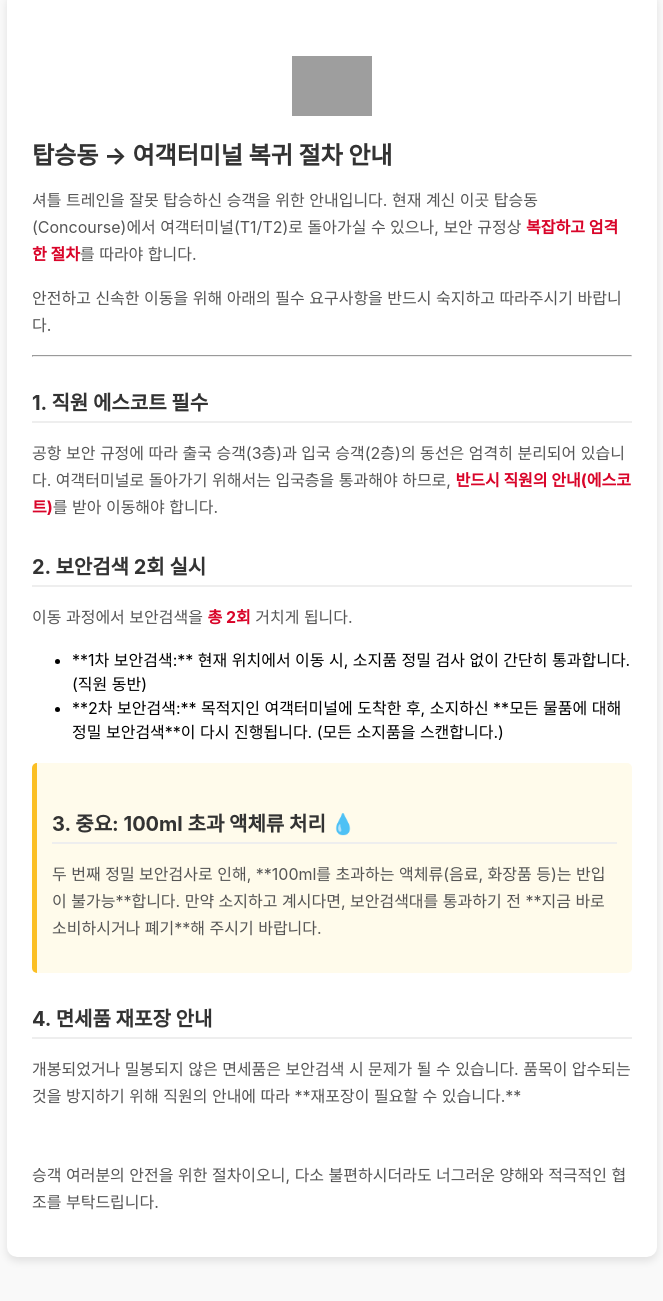
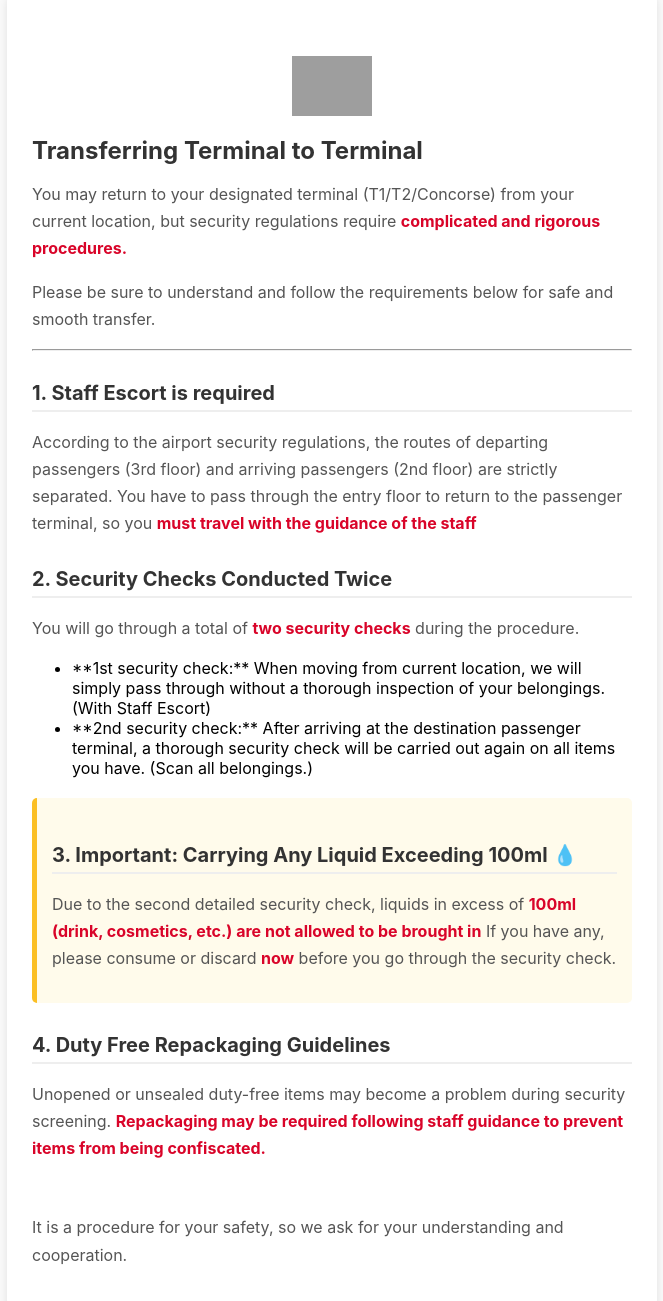
Before and after one commit to junjaeyoon-boop/ICN-Instructions-for-returning-to-terminal, a plain HTML site: page index.html in a window 1280 px wide. Shown: the part 34-1335 px from the top of the page, without its empty margins (308-971 px from the left). Drawn offline with Linux system fonts and the light colour scheme; grey boxes are pictures that could not be loaded.

Commit message:
Update language changge index.html
영어로 변환

```diff
--- a/index.html
+++ b/index.html
@@ -1,5 +1,5 @@
 <!DOCTYPE html>
-<html lang="ko">
+<html lang="en">
 <head>
     <meta charset="UTF-8">
 
@@ -76,7 +76,7 @@
         <script type="text/javascript">
             function googleTranslateElementInit() {
                 new google.translate.TranslateElement({
-                    pageLanguage: 'ko', // 원본 페이지 언어는 한국어
+                    pageLanguage: 'en', // 원본 페이지 언어는 한국어
                     // ★ 핵심 수정: 레이아웃을 VERTICAL로 변경하여 스크롤 활성화 ★
                     layout: google.translate.TranslateElement.InlineLayout.VERTICAL,
                     autoDisplay: true,
@@ -87,34 +87,34 @@
         <script type="text/javascript" src="//translate.google.com/translate_a/element.js?cb=googleTranslateElementInit"></script>
         <img src="https://www.airport.kr/sites/co_ko/images/sub/symbol-mark.jpg" alt="공항 안내 아이콘">
 
-        <h1>탑승동 → 여객터미널 복귀 절차 안내</h1>
+        <h1>Transferring Terminal to Terminal</h1>
 
-        <p>셔틀 트레인을 잘못 탑승하신 승객을 위한 안내입니다. 현재 계신 이곳 탑승동(Concourse)에서 여객터미널(T1/T2)로 돌아가실 수 있으나, 보안 규정상 <strong>복잡하고 엄격한 절차</strong>를 따라야 합니다.</p>
+        <p>You may return to your designated terminal (T1/T2/Concorse) from your current location, but security regulations require <strong>complicated and rigorous procedures.</strong></p>
 
-        <p>안전하고 신속한 이동을 위해 아래의 필수 요구사항을 반드시 숙지하고 따라주시기 바랍니다.</p>
+        <p>Please be sure to understand and follow the requirements below for safe and smooth transfer.</p>
 
         <hr>
 
-        <h2>1. 직원 에스코트 필수</h2>
-        <p>공항 보안 규정에 따라 출국 승객(3층)과 입국 승객(2층)의 동선은 엄격히 분리되어 있습니다. 여객터미널로 돌아가기 위해서는 입국층을 통과해야 하므로, <strong>반드시 직원의 안내(에스코트)</strong>를 받아 이동해야 합니다.</p>
+        <h2>1. Staff Escort is required</h2>
+        <p>According to the airport security regulations, the routes of departing passengers (3rd floor) and arriving passengers (2nd floor) are strictly separated. You have to pass through the entry floor to return to the passenger terminal, so you <strong>must travel with the guidance of the staff</strong></p>
 
-        <h2>2. 보안검색 2회 실시</h2>
-        <p>이동 과정에서 보안검색을 <strong>총 2회</strong> 거치게 됩니다.</p>
+        <h2>2. Security Checks Conducted Twice</h2>
+        <p>You will go through a total of <strong>two security checks</strong> during the procedure.</p>
         <ul>
-            <li>**1차 보안검색:** 현재 위치에서 이동 시, 소지품 정밀 검사 없이 간단히 통과합니다. (직원 동반)</li>
-            <li>**2차 보안검색:** 목적지인 여객터미널에 도착한 후, 소지하신 **모든 물품에 대해 정밀 보안검색**이 다시 진행됩니다. (모든 소지품을 스캔합니다.)</li>
+            <li>**1st security check:** When moving from current location, we will simply pass through without a thorough inspection of your belongings. (With Staff Escort)</li>
+            <li>**2nd security check:** After arriving at the destination passenger terminal, a thorough security check will be carried out again on all items you have. (Scan all belongings.)</li>
         </ul>
 
         <div class="warning-box">
-            <h2>3. 중요: 100ml 초과 액체류 처리 💧</h2>
-            <p>두 번째 정밀 보안검사로 인해, **100ml를 초과하는 액체류(음료, 화장품 등)는 반입이 불가능**합니다. 만약 소지하고 계시다면, 보안검색대를 통과하기 전 **지금 바로 소비하시거나 폐기**해 주시기 바랍니다.</p>
+            <h2>3. Important: Carrying Any Liquid Exceeding 100ml 💧</h2>
+            <p>Due to the second detailed security check, liquids in excess of <strong>100ml (drink, cosmetics, etc.) are not allowed to be brought in</strong> If you have any, please consume or discard <strong>now</strong> before you go through the security check.</p>
         </div>
 
-        <h2>4. 면세품 재포장 안내</h2>
-        <p>개봉되었거나 밀봉되지 않은 면세품은 보안검색 시 문제가 될 수 있습니다. 품목이 압수되는 것을 방지하기 위해 직원의 안내에 따라 **재포장이 필요할 수 있습니다.**</p>
+        <h2>4. Duty Free Repackaging Guidelines</h2>
+        <p>Unopened or unsealed duty-free items may become a problem during security screening. <strong>Repackaging may be required following staff guidance to prevent items from being confiscated.</strong></p>
 
         <br>
-        <p>승객 여러분의 안전을 위한 절차이오니, 다소 불편하시더라도 너그러운 양해와 적극적인 협조를 부탁드립니다.</p>
+        <p>It is a procedure for your safety, so we ask for your understanding and cooperation.</p>
 
     </div>
 
```
